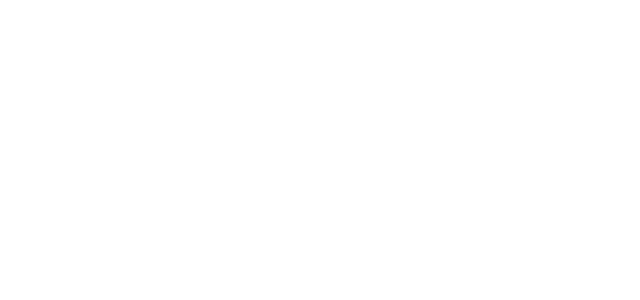
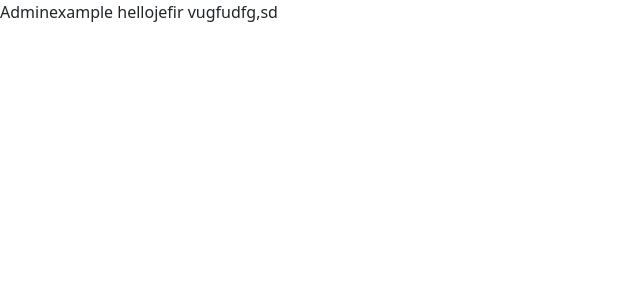
Before and after one commit to soumyasics/RentFurnish, a React (Create React App) app in the folder client/: page /rentfurnish/example in a window 1280 px wide. Before the commit this address had no page. Shown: the top 300 px of the page, without its empty margins (0-640 px from the left). Built offline with nearby package versions, Linux system fonts and the light colour scheme.

Commit message:
commit commit

```diff
--- a/client/src/App.js
+++ b/client/src/App.js
@@ -47,6 +47,7 @@ import ViewFurniture from './Components/Shops/ViewFurniture';
 import Viewallfurnituresuser from './Components/User/Furnitures/Viewallfurnituresuser';
 import Bookorder1 from './Components/User/Purchase/Bookorder1';
 import Deliveryorder from './Components/User/Purchase/Deliveryorder';
+import Adminexample from './Components/Admin/Adminexample';
 
 function App() {
   return (
@@ -101,6 +102,7 @@ function App() {
           <Route path='/admindashboard' element={<Admindashbboard/>}/>
           <Route path='/shopreq' element={<Shopreq/>}/>
           <Route path='/Viewshops' element={<Adminviewshops/>}/>
+          <Route path='/example' element={[<Adminexample/>]}/>
 
       </Routes>
     </div>
--- /dev/null
+++ b/client/src/Components/Admin/Adminexample.js
@@ -0,0 +1,12 @@
+import React from 'react'
+import { Navbar } from 'react-bootstrap'
+
+function Adminexample() {
+  return (
+    <div>
+        Adminexample hellojefir vugfudfg,sd
+        </div>
+  )
+}
+
+export default Adminexample
```
